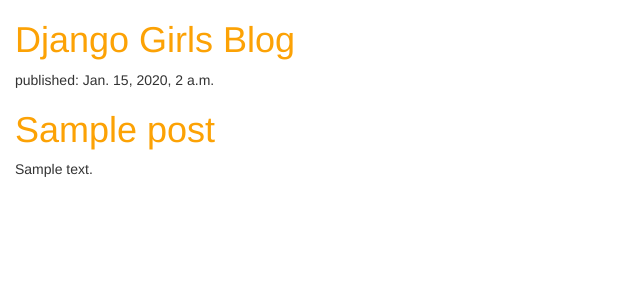
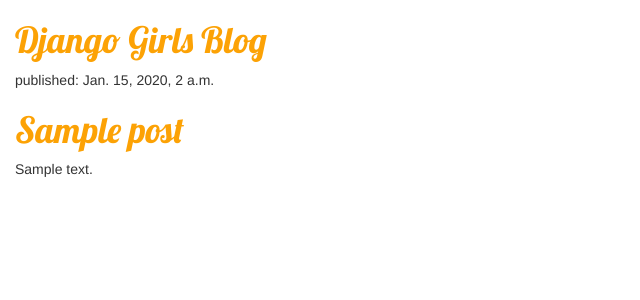
Before and after one commit to docsqueams/my-first-blog, a Django app: template blog/templates/blog/post_list.html in a window 1280 px wide. Shown: the top 300 px of the page, without its empty margins (0-640 px from the left). Run offline with Django 3.2, Linux system fonts and the light colour scheme; the template is opened without the code that fills it: values that come from a table or form of the project are taken from there, others are empty; tables that the repository leaves empty hold one stand-in row (values such as "Sample post"); some libraries are stand-ins or nearby versions.

Commit message:
adding lobster

```diff
--- a/blog/static/css/blog.css
+++ b/blog/static/css/blog.css
@@ -1,5 +1,6 @@
 h1 a {
     color: #FCA205;
+    font-family: 'Lobster';
 }
 body {
     padding-left: 15px;
```
